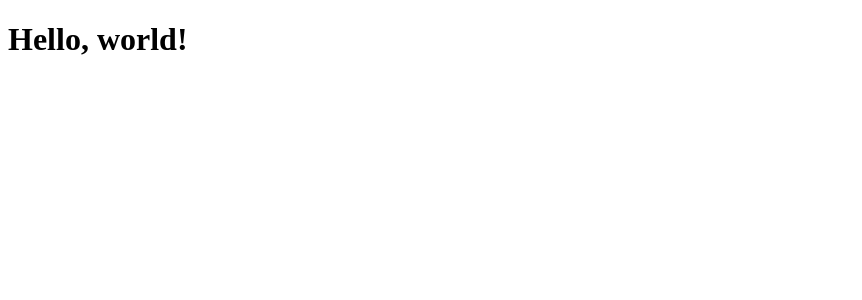
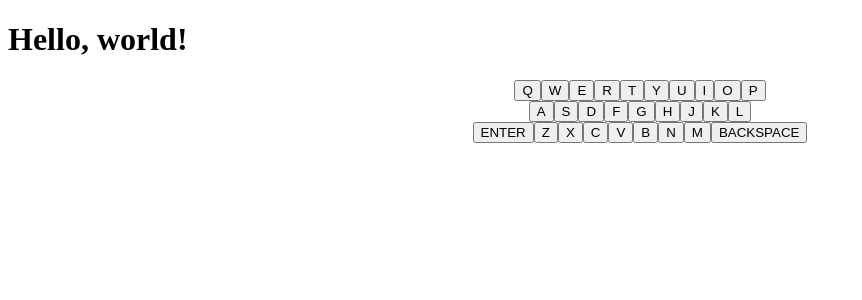
Before and after one commit to yordevs/yordle, a React (Create React App) app: page / in a window 1280 px wide. Shown: the top 300 px of the page, without its empty margins (0-862 px from the left). Built offline with nearby package versions, Linux system fonts and the light colour scheme.

Commit message:
Start of keyboard handling

```diff
--- a/src/App.tsx
+++ b/src/App.tsx
@@ -1,7 +1,10 @@
+import Keyboard from "./Keyboard";
+
 function App() {
 	return (
 		<div className="App">
 			<h1>Hello, world!</h1>
+			<Keyboard />
 		</div>
 	);
 }
--- /dev/null
+++ b/src/Key.tsx
@@ -0,0 +1,12 @@
+type Props = {
+	value: string;
+	onClick: (value: string) => void;
+};
+
+export const Key = ({ value, onClick }: Props) => {
+	const handleClick: React.MouseEventHandler<HTMLButtonElement> = (event) => {
+		onClick(value);
+	};
+
+	return <button onClick={handleClick}>{value}</button>;
+};
--- /dev/null
+++ b/src/Keyboard.tsx
@@ -0,0 +1,114 @@
+import { useState, useEffect } from "react";
+import { Key } from "./Key";
+
+export default function Keyboard() {
+	useEffect(() => {
+		// handle what happens on key press
+		const handleKeyPress = (event: KeyboardEvent) => {
+			console.log("Keyboard Press");
+			handleLetter(event.key.toUpperCase());
+		};
+
+		// attach the event listener
+		document.addEventListener("keydown", handleKeyPress);
+
+		// remove the event listener
+		return () => {
+			document.removeEventListener("keydown", handleKeyPress);
+		};
+	});
+
+	const onClick = (value: string) => {
+		console.log("Button Click");
+		handleLetter(value.toUpperCase());
+	};
+
+	return (
+		<div
+			style={{
+				display: "flex",
+				flexDirection: "column",
+			}}>
+			<div
+				style={{
+					display: "flex",
+					justifyContent: "center",
+				}}>
+				{["Q", "W", "E", "R", "T", "Y", "U", "I", "O", "P"].map((key) => (
+					<Key value={key} key={key} onClick={onClick} />
+				))}
+			</div>
+			<div
+				style={{
+					display: "flex",
+					justifyContent: "center",
+				}}>
+				{["A", "S", "D", "F", "G", "H", "J", "K", "L"].map((key) => (
+					<Key value={key} key={key} onClick={onClick} />
+				))}
+			</div>
+			<div
+				style={{
+					display: "flex",
+					justifyContent: "center",
+				}}>
+				{["ENTER", "Z", "X", "C", "V", "B", "N", "M", "BACKSPACE"].map(
+					(key) => (
+						<Key value={key} key={key} onClick={onClick} />
+					),
+				)}
+			</div>
+		</div>
+	);
+}
+
+function removeLetterFromCurrentGuess() {
+	throw new Error("Function not implemented.");
+}
+function sendGuess() {
+	throw new Error("Function not implemented.");
+}
+
+function handleLetter(letter: string) {
+	if (letter == "BACKSPACE") {
+		removeLetterFromCurrentGuess();
+	} else if (letter == "ENTER") {
+		sendGuess();
+	} else if (checkIfLetter(letter)) {
+		console.log(letter);
+	} else {
+		console.log("Not a valid character");
+	}
+}
+
+function checkIfLetter(letter: string) {
+	const letters = [
+		"A",
+		"B",
+		"C",
+		"D",
+		"E",
+		"F",
+		"G",
+		"H",
+		"I",
+		"J",
+		"K",
+		"L",
+		"M",
+		"N",
+		"O",
+		"P",
+		"Q",
+		"R",
+		"S",
+		"T",
+		"U",
+		"V",
+		"W",
+		"X",
+		"Y",
+		"Z",
+	];
+	return letters.indexOf(letter) >= 0 ? true : false;
+}
```
